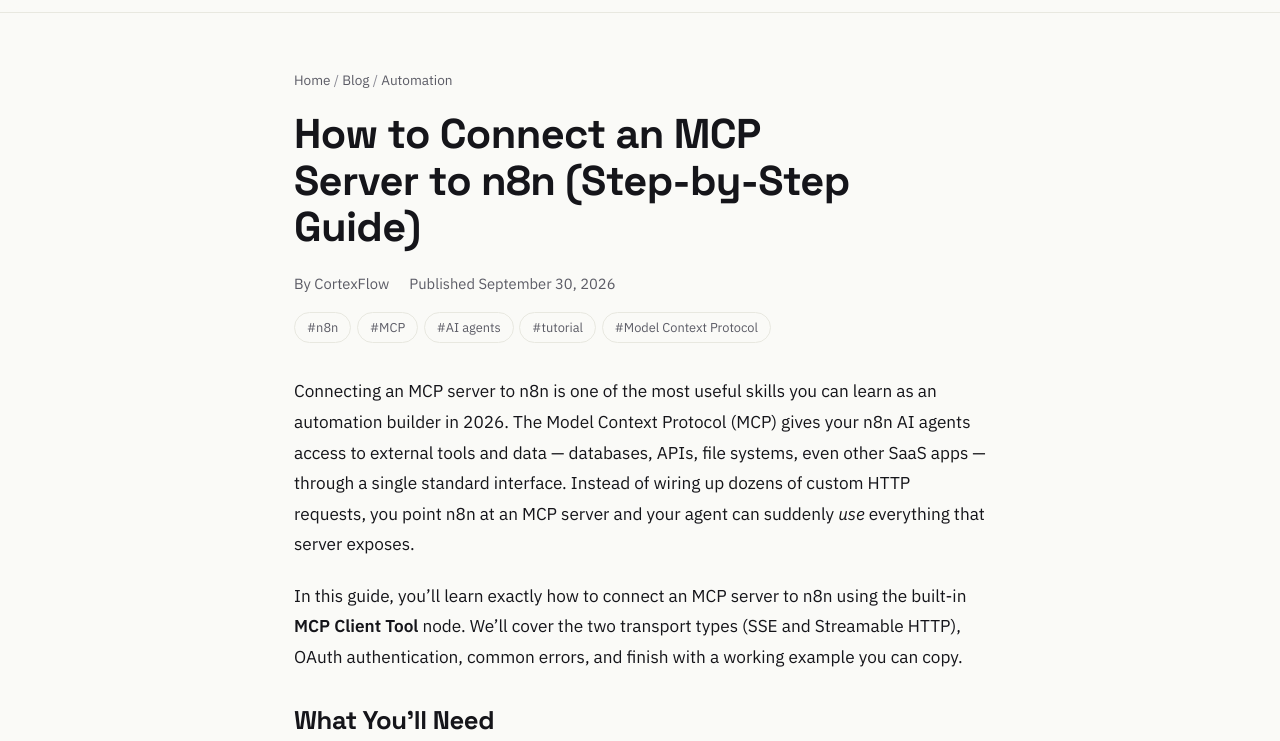
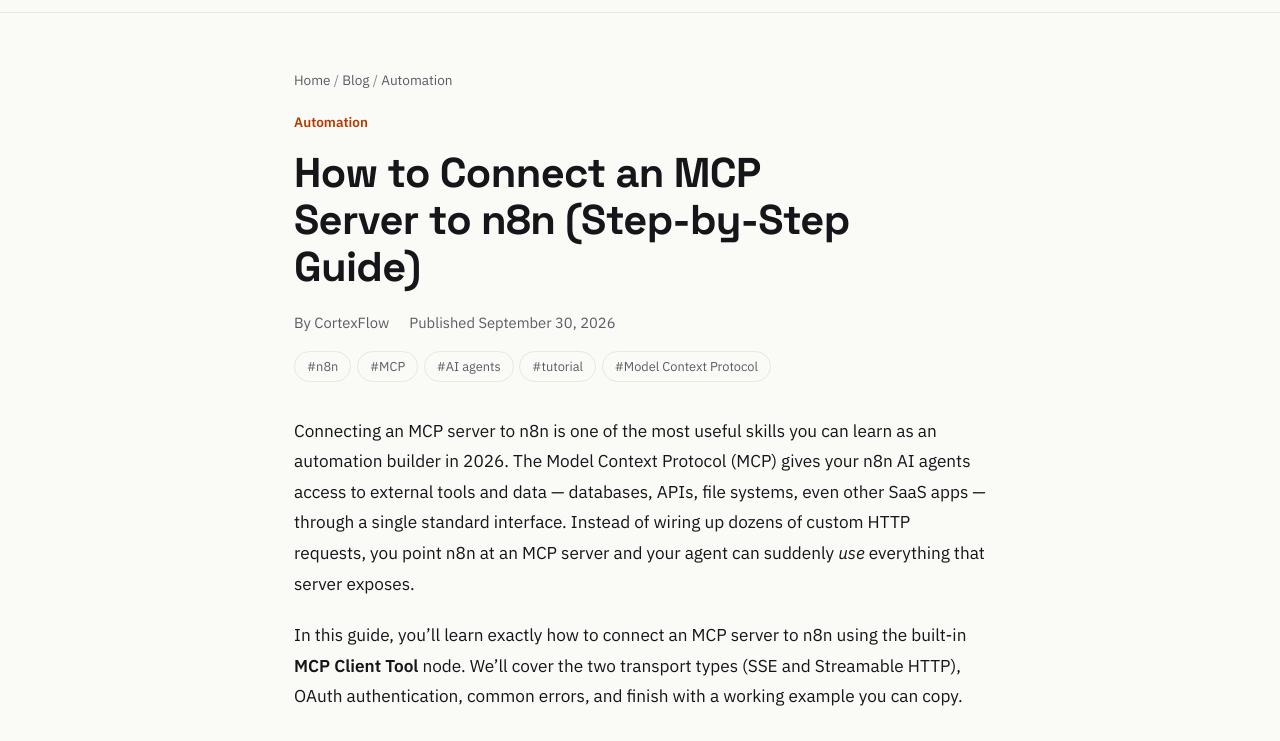
Before and after one commit to Aivoro-Solution/CortexFlow, an Astro site: page /blog/how-to-connect-mcp-server-n8n in a window 1280 px wide. Shown: the part 56-797 px from the top of the page. Built offline with nearby package versions, Linux system fonts and the light colour scheme; Astro itself is replaced by a stand-in of ours.

Commit message:
Redesign: Workflow Canvas theme (src/pages/blog/[slug].astro)

```diff
--- a/src/pages/blog/[slug].astro
+++ b/src/pages/blog/[slug].astro
@@ -47,6 +47,7 @@
         <a href="/">Home</a> / <a href="/blog/">Blog</a> /
         <a href={`/categories/${post.data.category}/`}>{categoryName(post.data.category)}</a>
       </p>
+      <p class="kicker">{categoryName(post.data.category)}</p>
       <h1>{post.data.title}</h1>
       <div class="post-meta">
         <span>By {post.data.author}</span>
```
